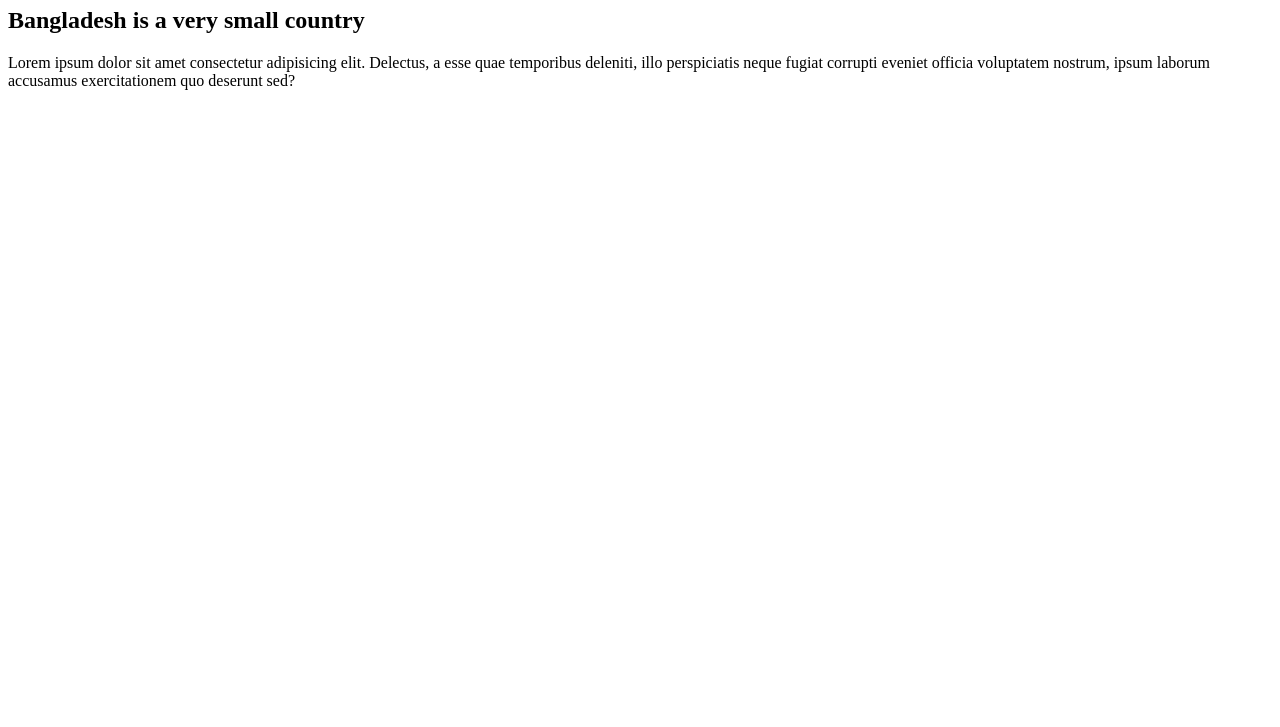
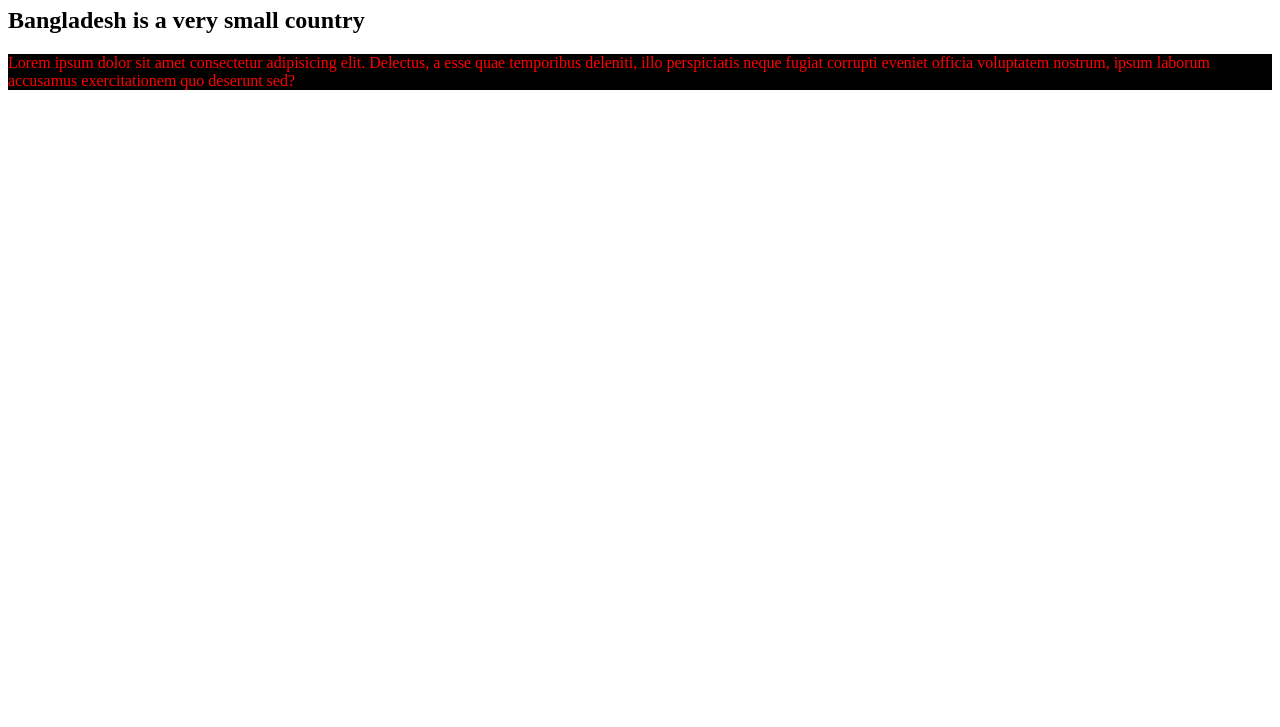
Before and after one commit to alaminhossain12/hyper-test, a plain HTML site: page index.html in a window 1280 px wide. Shown: the part 73-800 px from the top of the page. Drawn offline with Linux system fonts and the light colour scheme.

Commit message:
text changed

```diff
--- a/index.html
+++ b/index.html
@@ -5,6 +5,7 @@
   <meta http-equiv="X-UA-Compatible" content="IE=edge">
   <meta name="viewport" content="width=device-width, initial-scale=1.0">
   <title>My Second Page</title>
+  <link rel="stylesheet" href="style.css">
 </head>
 <body>
   <h1>Hello World</h1>
--- /dev/null
+++ b/style.css
@@ -0,0 +1,4 @@
+p {
+  color: red;
+  background-color: black;
+}
```
